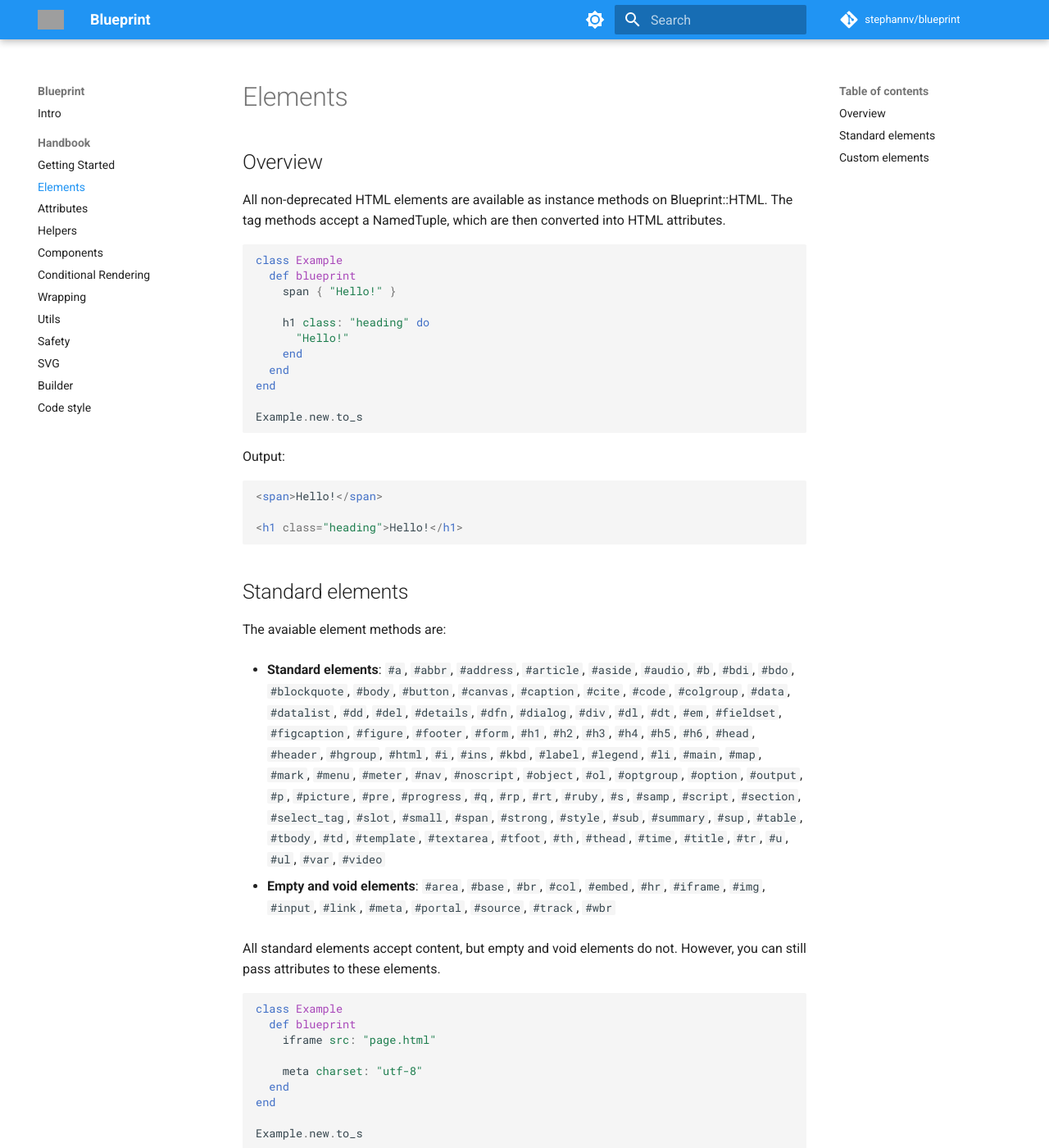
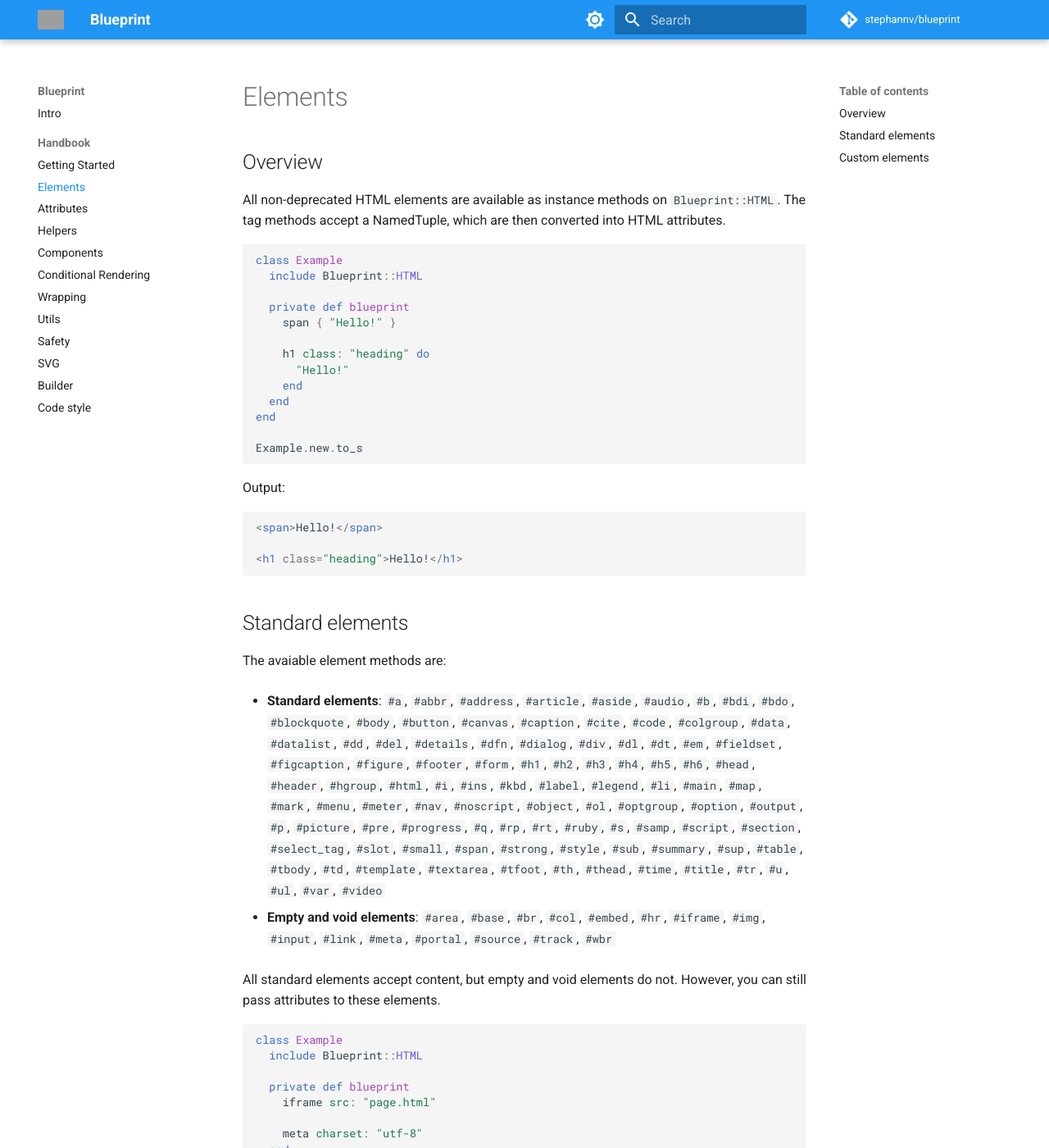
Before and after one commit to stephannv/blueprint-docs, an MkDocs documentation site: the page built from docs/handbook/elements.md, in a window 1280 px wide and 1400 px high. Shown: the whole window at 82% size. Built offline with MkDocs 1.6.1 and Material for MkDocs 9.7.7, drawn with Linux system fonts in a browser that asks for light colours; comment, search, counter and statistics services are not loaded; some of the changed text lies outside the part shown; grey boxes are pictures that could not be loaded.

Commit message:
Fix elements documentation

````diff
--- a/docs/handbook/elements.md
+++ b/docs/handbook/elements.md
@@ -3,12 +3,14 @@
 ## Overview
 
 All non-deprecated HTML elements are available as instance methods on
-Blueprint::HTML. The tag methods accept a NamedTuple, which are then converted
+`Blueprint::HTML`. The tag methods accept a NamedTuple, which are then converted
 into HTML attributes.
 
 ```crystal
 class Example
-  def blueprint
+  include Blueprint::HTML
+
+  private def blueprint
     span { "Hello!" }
 
     h1 class: "heading" do
@@ -40,7 +42,9 @@
 
 ```crystal
 class Example
-  def blueprint
+  include Blueprint::HTML
+
+  private def blueprint
     iframe src: "page.html"
 
     meta charset: "utf-8"
@@ -63,7 +67,9 @@
 
 ```crystal
 class Example
-  def blueprint
+  include Blueprint::HTML
+
+  private def blueprint
     element("v-btn", to: "home") { "Home" }
 
     element("QCard", id: "welcome-card") { "Hello World!" }
@@ -85,11 +91,13 @@
 
 ```crystal
 class Example
+  include Blueprint::HTML
+
   register_element :v_btn
   register_element :q_card, "QCard"
 
-  def blueprint
-    element("v-btn", to: "home") { "Home" }
+  private def blueprint
+    v_btn(to: "home") { "Home" }
 
     q_card(id: "welcome-card") { "Hello World!" }
   end
````
